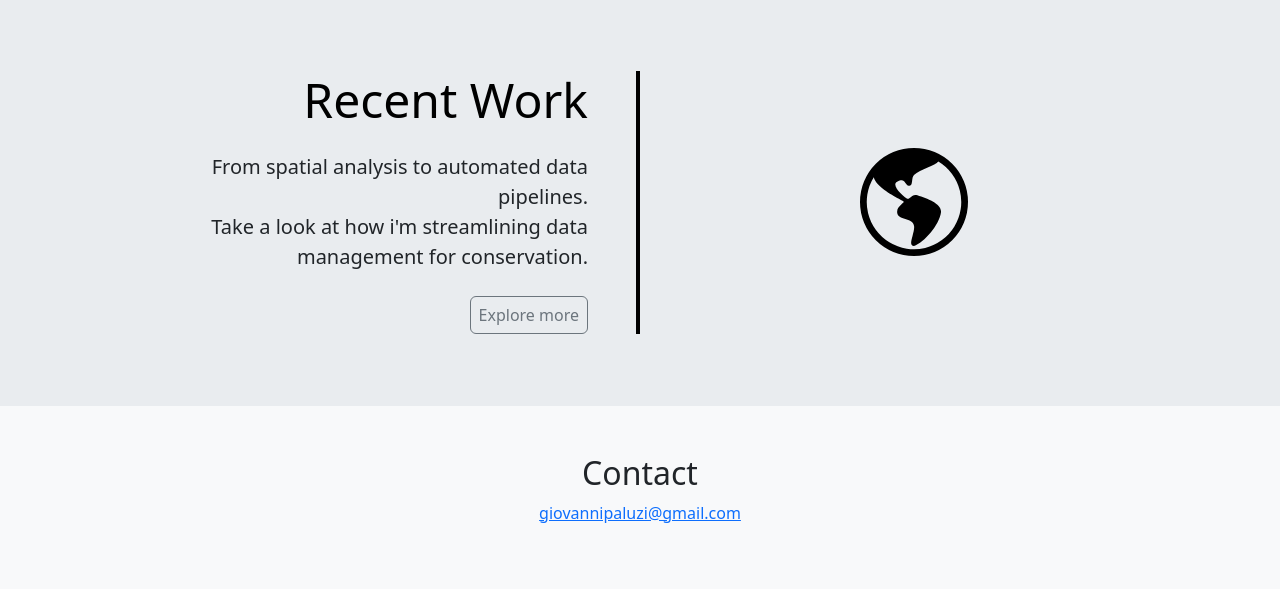
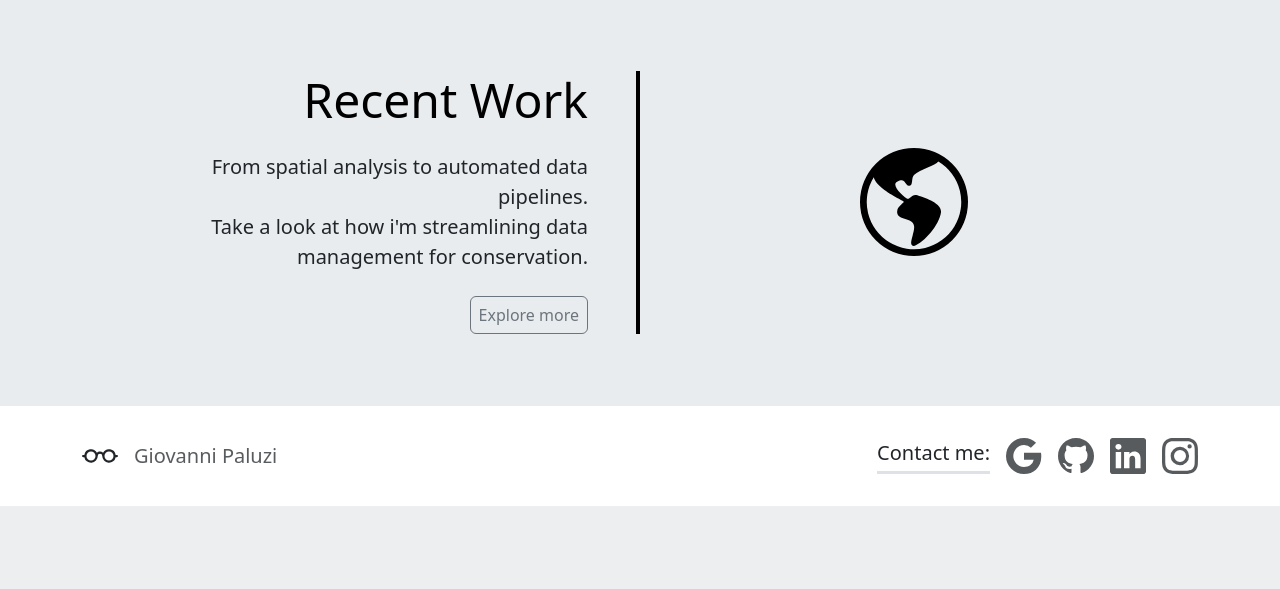
Before and after one commit to gPaluzi/gioWeb, a Flask app: page / in a window 1280 px wide. Shown: the part 923-1512 px from the top of the page. After the commit the page ends 1429 px from the top, so only its background shows below. Run offline with Flask 3, Linux system fonts and the light colour scheme.

Commit message:
mod footer design

```diff
--- a/templates/layout.html
+++ b/templates/layout.html
@@ -27,17 +27,44 @@ crossorigin="anonymous"></script>
         </nav>
     </header>
     {% block content %} {% endblock %}
-    <footer>
-        <div class="container-fluid even pt-5 pb-5 bg-body-tertiary" id="contact">
-            <div class="row align-items-center justify-content-center">
-                <div class="col-md-7 text-center">
-                    <h2>Contact</h2>
-                    <address>
-                        <a href="mailto:giovannipaluzi@gmail.com">giovannipaluzi@gmail.com</a>
-                    </address>
-                </div>
-            </div>
+    <footer class="container d-flex flex-wrap justify-content-between align-items-center py-3 my-3">
+        <div class="col-md-6 d-flex align-items-center">
+            <svg xmlns="http://www.w3.org/2000/svg" width="36" height="36" fill="currentColor" class="bi bi-eyeglasses" viewBox="0 0 16 16">
+                <path d="M4 6a2 2 0 1 1 0 4 2 2 0 0 1 0-4m2.625.547a3 3 0 0 0-5.584.953H.5a.5.5 0 0 0 0 1h.541A3 3 0 0 0 7 8a1 1 0 0 1 2 0 3 3 0 0 0 5.959.5h.541a.5.5 0 0 0 0-1h-.541a3 3 0 0 0-5.584-.953A2 2 0 0 0 8 6c-.532 0-1.016.208-1.375.547M14 8a2 2 0 1 1-4 0 2 2 0 0 1 4 0"/>
+            </svg>
+            <span class="mb-3 mb-md-0 ms-3 text-body-secondary fs-5">Giovanni Paluzi</span>
         </div>
+        <ul class="nav col-md-4 justify-content-end list-unstyled d-flex">
+            <li class="border-bottom border-3 fs-5">Contact me: </li>
+            <li class="ms-3">
+                <a href="mailto:giovannipaluzi@gmail.com" class="text-body-secondary" aria-label="GitHub">
+                <svg xmlns="http://www.w3.org/2000/svg" width="36" height="36" fill="currentColor" class="bi bi-google" viewBox="0 0 16 16">
+                    <path d="M15.545 6.558a9.4 9.4 0 0 1 .139 1.626c0 2.434-.87 4.492-2.384 5.885h.002C11.978 15.292 10.158 16 8 16A8 8 0 1 1 8 0a7.7 7.7 0 0 1 5.352 2.082l-2.284 2.284A4.35 4.35 0 0 0 8 3.166c-2.087 0-3.86 1.408-4.492 3.304a4.8 4.8 0 0 0 0 3.063h.003c.635 1.893 2.405 3.301 4.492 3.301 1.078 0 2.004-.276 2.722-.764h-.003a3.7 3.7 0 0 0 1.599-2.431H8v-3.08z"/>
+                </svg>
+                </a>
+            </li>
+            <li class="ms-3">
+                <a href="https://github.com/gPaluzi" target="_blank" class="text-body-secondary" aria-label="GitHub">
+                    <svg xmlns="http://www.w3.org/2000/svg" width="36" height="36" fill="currentColor" class="bi bi-github" viewBox="0 0 16 16">
+                        <path d="M8 0C3.58 0 0 3.58 0 8c0 3.54 2.29 6.53 5.47 7.59.4.07.55-.17.55-.38 0-.19-.01-.82-.01-1.49-2.01.37-2.53-.49-2.69-.94-.09-.23-.48-.94-.82-1.13-.28-.15-.68-.52-.01-.53.63-.01 1.08.58 1.23.82.72 1.21 1.87.87 2.33.66.07-.52.28-.87.51-1.07-1.78-.2-3.64-.89-3.64-3.95 0-.87.31-1.59.82-2.15-.08-.2-.36-1.02.08-2.12 0 0 .67-.21 2.2.82.64-.18 1.32-.27 2-.27s1.36.09 2 .27c1.53-1.04 2.2-.82 2.2-.82.44 1.1.16 1.92.08 2.12.51.56.82 1.27.82 2.15 0 3.07-1.87 3.75-3.65 3.95.29.25.54.73.54 1.48 0 1.07-.01 1.93-.01 2.2 0 .21.15.46.55.38A8.01 8.01 0 0 0 16 8c0-4.42-3.58-8-8-8"/>
+                    </svg>
+                </a>
+            </li>
+            <li class="ms-3">
+                <a href="https://www.linkedin.com/in/giovanni-paluzi-1a4146266/" target="_blank" class="text-body-secondary" aria-label="LinkedIn">
+                    <svg xmlns="http://www.w3.org/2000/svg" width="36" height="36" fill="currentColor" class="bi bi-linkedin" viewBox="0 0 16 16">
+                        <path d="M0 1.146C0 .513.526 0 1.175 0h13.65C15.474 0 16 .513 16 1.146v13.708c0 .633-.526 1.146-1.175 1.146H1.175C.526 16 0 15.487 0 14.854zm4.943 12.248V6.169H2.542v7.225zm-1.2-8.212c.837 0 1.358-.554 1.358-1.248-.015-.709-.52-1.248-1.342-1.248S2.4 3.226 2.4 3.934c0 .694.521 1.248 1.327 1.248zm4.908 8.212V9.359c0-.216.016-.432.08-.586.173-.431.568-.878 1.232-.878.869 0 1.216.662 1.216 1.634v3.865h2.401V9.25c0-2.22-1.184-3.252-2.764-3.252-1.274 0-1.845.7-2.165 1.193v.025h-.016l.016-.025V6.169h-2.4c.03.678 0 7.225 0 7.225z"/>
+                    </svg>
+                </a>
+            </li>
+            <li class="ms-3">
+                <a href="https://www.instagram.com/giovnpaluzi/" target="_blank" class="text-body-secondary" aria-label="Instagram">
+                    <svg xmlns="http://www.w3.org/2000/svg" width="36" height="36" fill="currentColor" class="bi bi-instagram" viewBox="0 0 16 16">
+                        <path d="M8 0C5.829 0 5.556.01 4.703.048 3.85.088 3.269.222 2.76.42a3.9 3.9 0 0 0-1.417.923A3.9 3.9 0 0 0 .42 2.76C.222 3.268.087 3.85.048 4.7.01 5.555 0 5.827 0 8.001c0 2.172.01 2.444.048 3.297.04.852.174 1.433.372 1.942.205.526.478.972.923 1.417.444.445.89.719 1.416.923.51.198 1.09.333 1.942.372C5.555 15.99 5.827 16 8 16s2.444-.01 3.298-.048c.851-.04 1.434-.174 1.943-.372a3.9 3.9 0 0 0 1.416-.923c.445-.445.718-.891.923-1.417.197-.509.332-1.09.372-1.942C15.99 10.445 16 10.173 16 8s-.01-2.445-.048-3.299c-.04-.851-.175-1.433-.372-1.941a3.9 3.9 0 0 0-.923-1.417A3.9 3.9 0 0 0 13.24.42c-.51-.198-1.092-.333-1.943-.372C10.443.01 10.172 0 7.998 0zm-.717 1.442h.718c2.136 0 2.389.007 3.232.046.78.035 1.204.166 1.486.275.373.145.64.319.92.599s.453.546.598.92c.11.281.24.705.275 1.485.039.843.047 1.096.047 3.231s-.008 2.389-.047 3.232c-.035.78-.166 1.203-.275 1.485a2.5 2.5 0 0 1-.599.919c-.28.28-.546.453-.92.598-.28.11-.704.24-1.485.276-.843.038-1.096.047-3.232.047s-2.39-.009-3.233-.047c-.78-.036-1.203-.166-1.485-.276a2.5 2.5 0 0 1-.92-.598 2.5 2.5 0 0 1-.6-.92c-.109-.281-.24-.705-.275-1.485-.038-.843-.046-1.096-.046-3.233s.008-2.388.046-3.231c.036-.78.166-1.204.276-1.486.145-.373.319-.64.599-.92s.546-.453.92-.598c.282-.11.705-.24 1.485-.276.738-.034 1.024-.044 2.515-.045zm4.988 1.328a.96.96 0 1 0 0 1.92.96.96 0 0 0 0-1.92m-4.27 1.122a4.109 4.109 0 1 0 0 8.217 4.109 4.109 0 0 0 0-8.217m0 1.441a2.667 2.667 0 1 1 0 5.334 2.667 2.667 0 0 1 0-5.334"/>
+                    </svg>
+                </a>
+            </li>
+        </ul>
     </footer>
 </body>
 </html>
```
